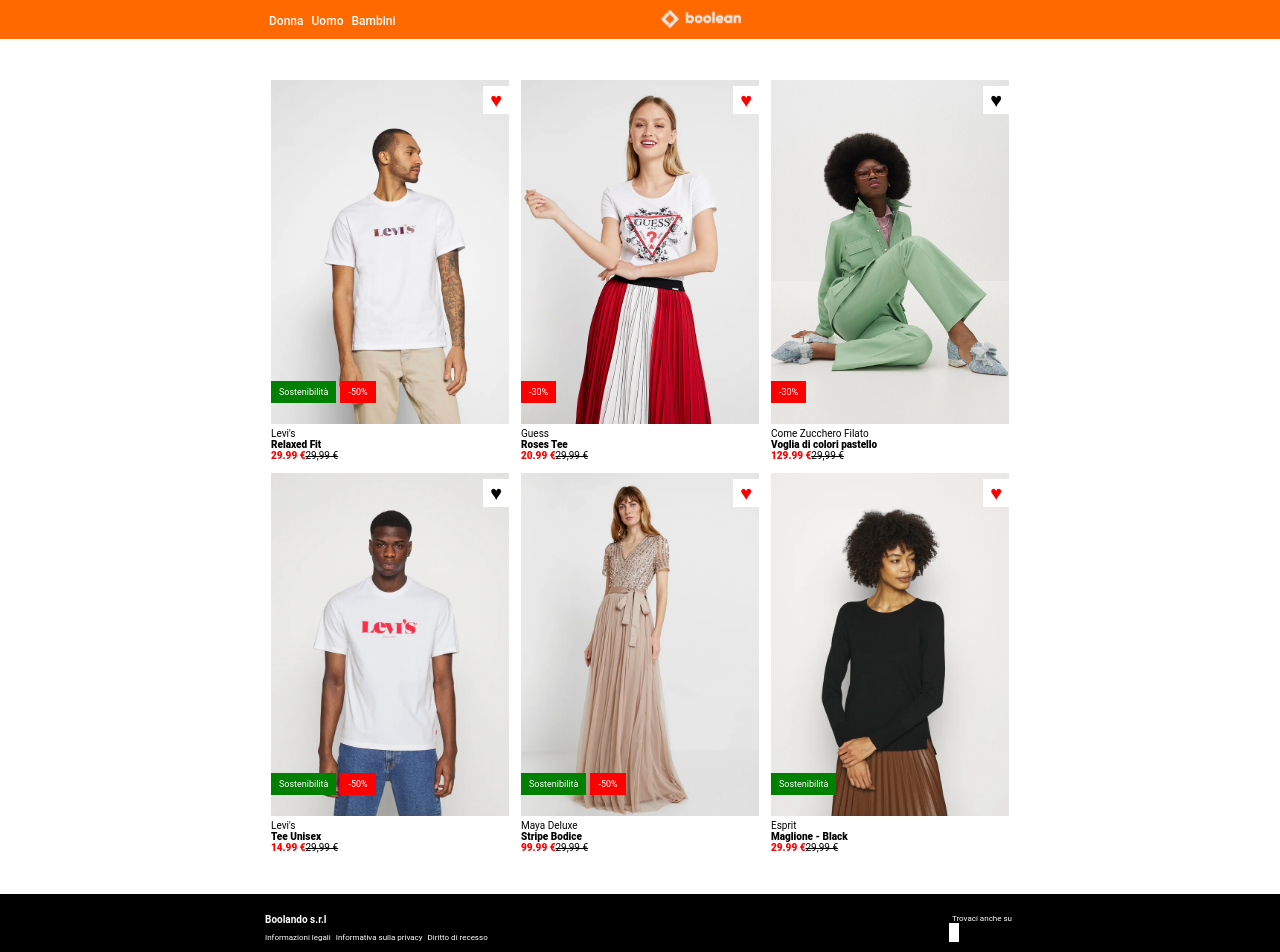
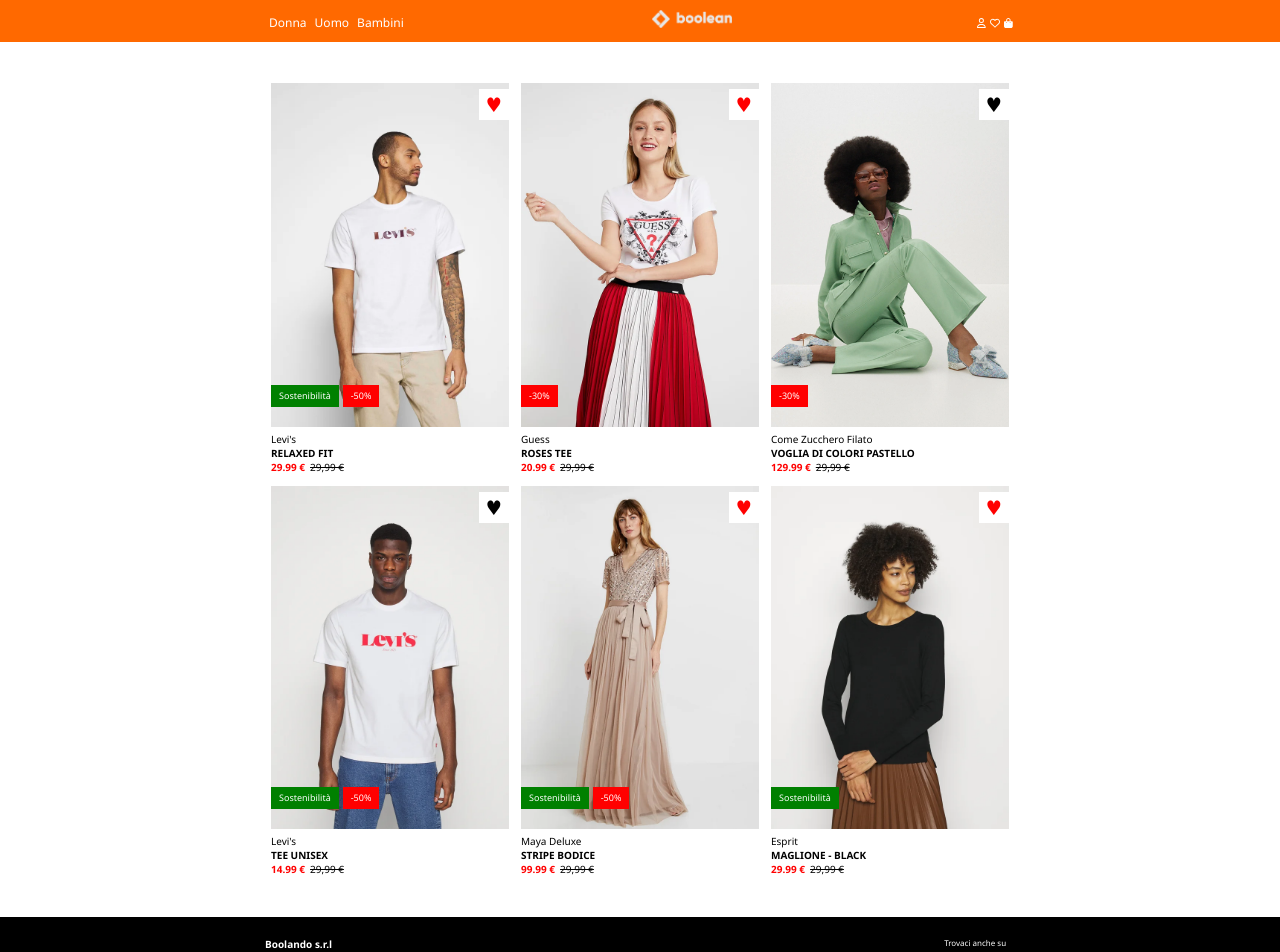
Before and after one commit to NicolaSforza93/vite-boolando, a Vue app: page / in a window 1280 px wide. Shown: the top 952 px of the page. Built offline with nearby package versions, Linux system fonts and the light colour scheme.

Commit message:
imported FontAwesome and added icons

```diff
--- a/package.json
+++ b/package.json
@@ -9,6 +9,11 @@
     "preview": "vite preview"
   },
   "dependencies": {
+    "@fortawesome/fontawesome-svg-core": "^6.4.2",
+    "@fortawesome/free-brands-svg-icons": "^6.4.2",
+    "@fortawesome/free-regular-svg-icons": "^6.4.2",
+    "@fortawesome/free-solid-svg-icons": "^6.4.2",
+    "@fortawesome/vue-fontawesome": "^3.0.5",
     "vue": "^3.3.4"
   },
   "devDependencies": {
--- a/src/components/PageFooter.vue
+++ b/src/components/PageFooter.vue
@@ -18,11 +18,11 @@ export default {
                 <div class="col social">
                     <p>Trovaci anche su</p>
                     <ul>
-                        <li><a class="icon" href="#"><i class="fa fa-twitter"></i></a></li>
-                        <li><a class="icon" href="#"><i class="fa fa-facebook-f"></i></a></li>
-                        <li><a class="icon" href="#"><i class="fa fa-instagram"></i></a></li>
-                        <li><a class="icon" href="#"><i class="fa fa-pinterest"></i></a></li>
-                        <li><a class="icon" href="#"><i class="fa fa-youtube-play"></i></a></li>
+                        <li><a class="icon" href="#"><font-awesome-icon icon="fa-brands fa-x-twitter" /></a></li>
+                        <li><a class="icon" href="#"><font-awesome-icon icon="fa-brands fa-facebook-f" /></a></li>
+                        <li><a class="icon" href="#"><font-awesome-icon icon="fa-brands fa-instagram" /></a></li>
+                        <li><a class="icon" href="#"><font-awesome-icon icon="fa-brands fa-pinterest-p" /></a></li>
+                        <li><a class="icon" href="#"><font-awesome-icon icon="fa-brands fa-youtube" /></a></li>
                     </ul>
                 </div>
             </div>
@@ -56,6 +56,8 @@ address {
 }
 
 .social {
+    text-align: center;
+
     p {
         font-size: 8px;
         padding: 0px 3px;
@@ -63,11 +65,14 @@ address {
 
     ul {
         display: flex;
+        gap: 4px;
 
         .icon {
+            font-size: 10px;
             background-color: white;
             color: black;
-            padding: 0px 1px;
+            padding: 0px 2px;
+            border-radius: 3px;
         }
     }
 
--- a/src/components/PageHeader.vue
+++ b/src/components/PageHeader.vue
@@ -19,9 +19,9 @@ export default {
                 </div>
                 <div class="col"><img class="logo" src="/boolean-logo.png" alt="Logo"></div>
                 <div class="col">
-                    <span class="icon"><i class="fa fa-user"></i></span>
-                    <span class="icon"><i class="fa fa-heart-o"></i></span>
-                    <span class="icon"><i class="fa fa-shopping-bag"></i></span>
+                    <span class="icon"><font-awesome-icon icon="fa-regular fa-user" /></span>
+                    <span class="icon"><font-awesome-icon icon="fa-regular fa-heart" /></span>
+                    <span class="icon"><font-awesome-icon icon="fa-solid fa-bag-shopping" /></span>
                 </div>
             </div>
         </nav>
@@ -55,7 +55,6 @@ header {
             font-size: 12px;
             padding: 4px;
             color: white;
-            font-weight: 500;
         }
     }
 }
--- a/src/components/Product.vue
+++ b/src/components/Product.vue
@@ -16,8 +16,7 @@ export default {
             <img class="overlay" :src="item.backImage" alt="Uomo Levi's giacca">
             <span class="heart-icon" :class="item.isInFavorites === true ? 'favorite' : ''">&hearts;</span>
             <ul class="tags">
-                <li class="tag" v-for="(badge, index) in item.badges" :key="index"
-                    :class="badge.type === 'tag' ? 'tag-green' : 'tag-discount'">
+                <li v-for="(badge, index) in item.badges" :key="index" :class="['tag', badge.type]">
                     <span>{{ badge.value }}</span>
                 </li>
             </ul>
@@ -70,28 +69,12 @@ export default {
     font-size: 9px;
     color: white;
     white-space: nowrap;
+    background-color: green;
 }
 
-.tag.tag-discount {
+.discount {
     background-color: red;
-
 }
-
-.tag.tag-green {
-    background-color: green;
-
-}
-
-.eco-two {
-    position: absolute;
-    bottom: 25px;
-    display: block;
-    font-size: 9px;
-    padding: 4px 6px;
-    background-color: green;
-    color: white;
-}
-
 
 .overlay {
     position: absolute;
@@ -116,14 +99,16 @@ export default {
     font-size: 10px;
 
     h1 {
-        font-weight: 900;
+        text-transform: uppercase;
+        font-weight: bold;
         font-size: 10px;
     }
 }
 
 .price {
     color: red;
-    font-weight: 900;
+    font-weight: bold;
+    margin-right: 5px;
 }
 
 .price-crossed {
--- a/src/main.js
+++ b/src/main.js
@@ -1,5 +1,14 @@
 import { createApp } from 'vue'
-// import './style.css'
 import App from './App.vue'
 
-createApp(App).mount('#app')
+import { library } from '@fortawesome/fontawesome-svg-core'
+import { FontAwesomeIcon } from '@fortawesome/vue-fontawesome'
+import { faBagShopping, } from '@fortawesome/free-solid-svg-icons'
+import { faUser, faHeart } from '@fortawesome/free-regular-svg-icons'
+import { faXTwitter, faFacebookF, faInstagram, faPinterestP, faYoutube } from '@fortawesome/free-brands-svg-icons'
+
+library.add(faUser, faHeart, faBagShopping, faXTwitter, faFacebookF, faInstagram, faPinterestP, faYoutube)
+
+createApp(App)
+    .component('font-awesome-icon', FontAwesomeIcon)
+    .mount('#app')
--- a/src/styles/general.scss
+++ b/src/styles/general.scss
@@ -5,7 +5,7 @@
 }
 
 body {
-    font-family: 'Roboto', sans-serif;
+    font-family: 'Segoe UI', Tahoma, Geneva, Verdana, sans-serif;
 }
 
 .container {
```
Also changed, not shown: 1 other file (tests, documents, lock files or other folders).
